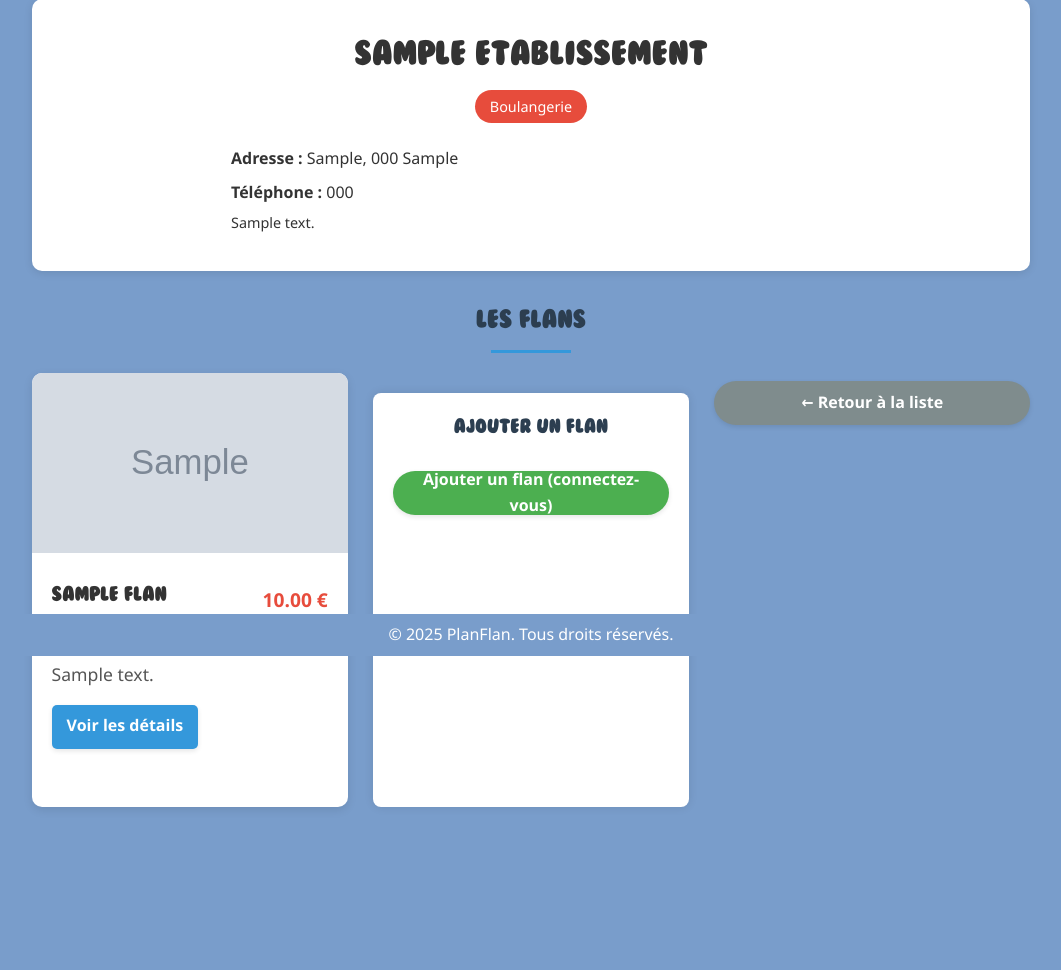
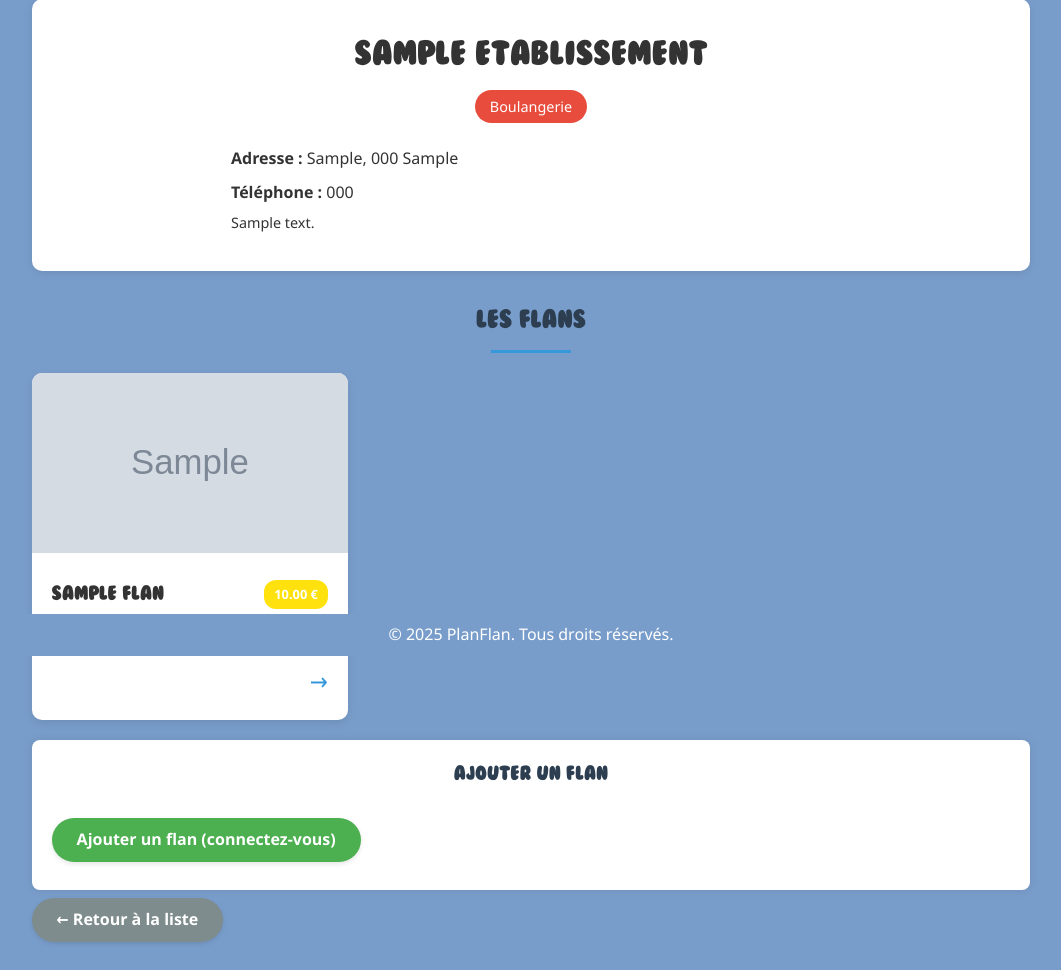
Before and after one commit to WilliamTourte/planflan2, a Flask app: page /etablissement/1 in a window 1280 px wide. Shown: the part 144-1114 px from the top of the page, without its empty margins (109-1170 px from the left). Before the commit the page ends 953 px from the top, so only its background shows below. Run offline with Flask 3, Linux system fonts and the light colour scheme; tables that the repository leaves empty hold one stand-in row (values such as "Sample post"); grey boxes marked "Sample" are stand-in pictures.

Commit message:
Harmonisation des grilles

```diff
--- a/app/static/css/style.css
+++ b/app/static/css/style.css
@@ -297,7 +297,7 @@ form {
 }
 
 /* Grille des établissements */
-.etablissements-grid {
+.grille {
     display: grid;
     grid-template-columns: repeat(auto-fill, minmax(300px, 1fr));
     gap: 25px;
@@ -305,7 +305,7 @@ form {
 }
 
 /* Cartes cliquables */
-.etablissement-card {
+.carte {
     text-decoration: none;
     color: inherit;
     border-radius: 10px;
@@ -317,7 +317,7 @@ form {
     height: 100%;
 }
 
-.etablissement-card:hover {
+.carte:hover {
     transform: translateY(-7px);
     box-shadow: 0 5px 15px rgba(0, 0, 0, 0.15);
     color: inherit;
@@ -351,7 +351,7 @@ form {
     margin-bottom: 10px;
 }
 
-.etablissement-card h2 {
+.carte h2 {
     margin: 0 0 8px 0;
     font-size: 1.3rem;
     color: #333 !important;
@@ -394,7 +394,7 @@ form {
     transition: all 0.2s;
 }
 
-.etablissement-card:hover .arrow {
+.carte:hover .arrow {
     transform: translateX(5px);
 }
 
@@ -681,7 +681,7 @@ form {
     100% { transform: scale(1); }
 }
 
-.etablissement-card:hover {
+.carte:hover {
     animation: pulse 0.3s ease;
 }
 
@@ -703,12 +703,12 @@ form {
 
 /* Responsive */
 @media (max-width: 768px) {
-    .etablissements-grid,
+    .grille,
     .flans-grid {
         grid-template-columns: 1fr;
     }
 
-    .etablissement-card,
+    .carte,
     .flan-card .card-content {
         min-height: auto;
     }
@@ -717,7 +717,7 @@ form {
         padding: 10px;
     }
 
-    .etablissement-card {
+    .carte {
         border-radius: 8px;
     }
 
--- a/app/templates/liste_etablissements.html
+++ b/app/templates/liste_etablissements.html
@@ -52,7 +52,7 @@ window.initMap = function() {
         marker.addListener("click", () => {
             setTimeout(() => {
                 infowindow.open(map, marker);
-                const card = document.querySelector(`.etablissement-card[data-id="${etablissement.id_etab}"]`);
+                const card = document.querySelector(`.carte[data-id="${etablissement.id_etab}"]`);
             }, 50);
         });
         markers.push(marker);
@@ -97,10 +97,10 @@ window.initMap = function() {
     <div id="map-container" class="map-container">
         <div id="map"></div>
     </div>
-    <div class="etablissements-grid">
+    <div class="grille">
         {% for etablissement in etablissements %}
         <a href="{{ url_for('main.afficher_etablissement_unique', id_etab=etablissement.id_etab) }}"
-           class="etablissement-card"
+           class="carte"
            data-id="{{ etablissement.id_etab }}"
            data-lat="{{ etablissement.latitude }}"
            data-lng="{{ etablissement.longitude }}">
--- a/app/templates/page_etablissement.html
+++ b/app/templates/page_etablissement.html
@@ -19,30 +19,27 @@
 <!-- Grille des flans -->
 <h2 class="section-title">Les flans</h2>
 {% if etablissement.flans %}
-        <div class="flans-grid">
+    <div class="grille">
         {% for flan in etablissement.flans %}
-            <div class="flan-card">
+        <a href="{{ url_for('main.afficher_flan_unique', id_flan=flan.id_flan) }}" class="carte">
             {% if flan.photos %}
                 <img src="{{ url_for('static', filename='uploads/' + flan.photos[0].path) }}" alt="{{ flan.nom }}" class="card-image">
             {% else %}
-                    <div class="card-image placeholder">
-                        <span>Pas de photo</span>
-                    </div>
+                <div class="card-image placeholder"><span>Pas de photo</span></div>
             {% endif %}
             <div class="card-content">
-                    <div class="flan-header">
-                        <h3>{{ flan.nom  | enlever_accents  }}</h3>
+                <div class="card-header">
+                    <h3>{{ flan.nom | enlever_accents }}</h3>
                     {% if flan.prix is not none %}
-                            <span class="flan-price">{{ "%.2f"|format(flan.prix) }} €</span>
+                        <span class="badge">{{ "%.2f"|format(flan.prix) }} €</span>
                     {% else %}
-                            <span class="flan-price">Prix non renseigné</span>
+                        <span class="badge">Prix non renseigné</span>
                     {% endif %}
                 </div>
-                    <p class="flan-description">{{ flan.description or "Un flan flantastique" }}</p>
-                    <div class="flan-actions">
-                        <a href="{{ url_for('main.afficher_flan_unique', id_flan=flan.id_flan) }}" class="btn-details">Voir les détails</a>
+                <p class="type">{{ flan.description or "Un flan flantastique" }}</p>
+                <span class="arrow">→</span>
             </div>
-                </div>
+        </a>
         {% endfor %}
     </div>
 {% else %}
@@ -50,6 +47,7 @@
         <p>Aucun flan propose pour cet établissement.</p>
     </div>
 {% endif %}
+
 
     <!-- Section pour ajouter un flan -->
     <div class="ajouter-flan-section">
```
Lines whose indentation alone changed are shown as unchanged.
